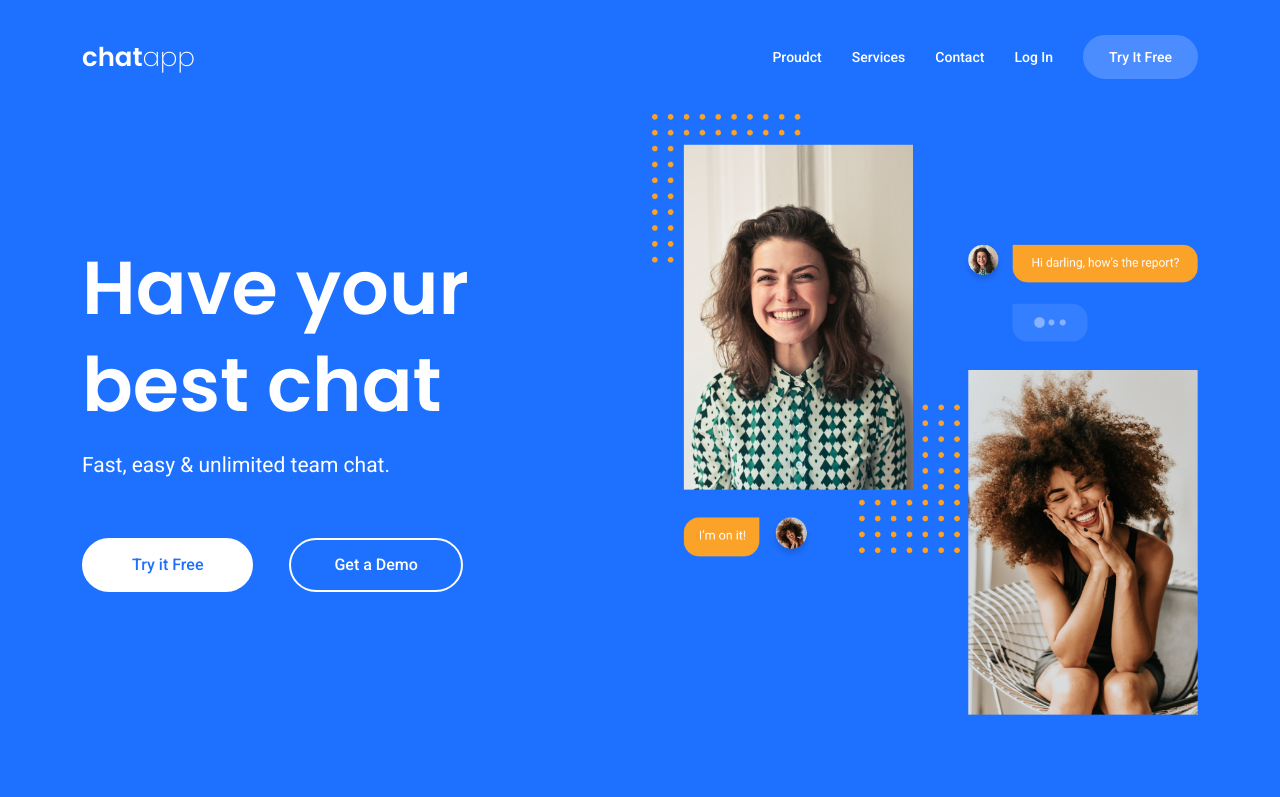
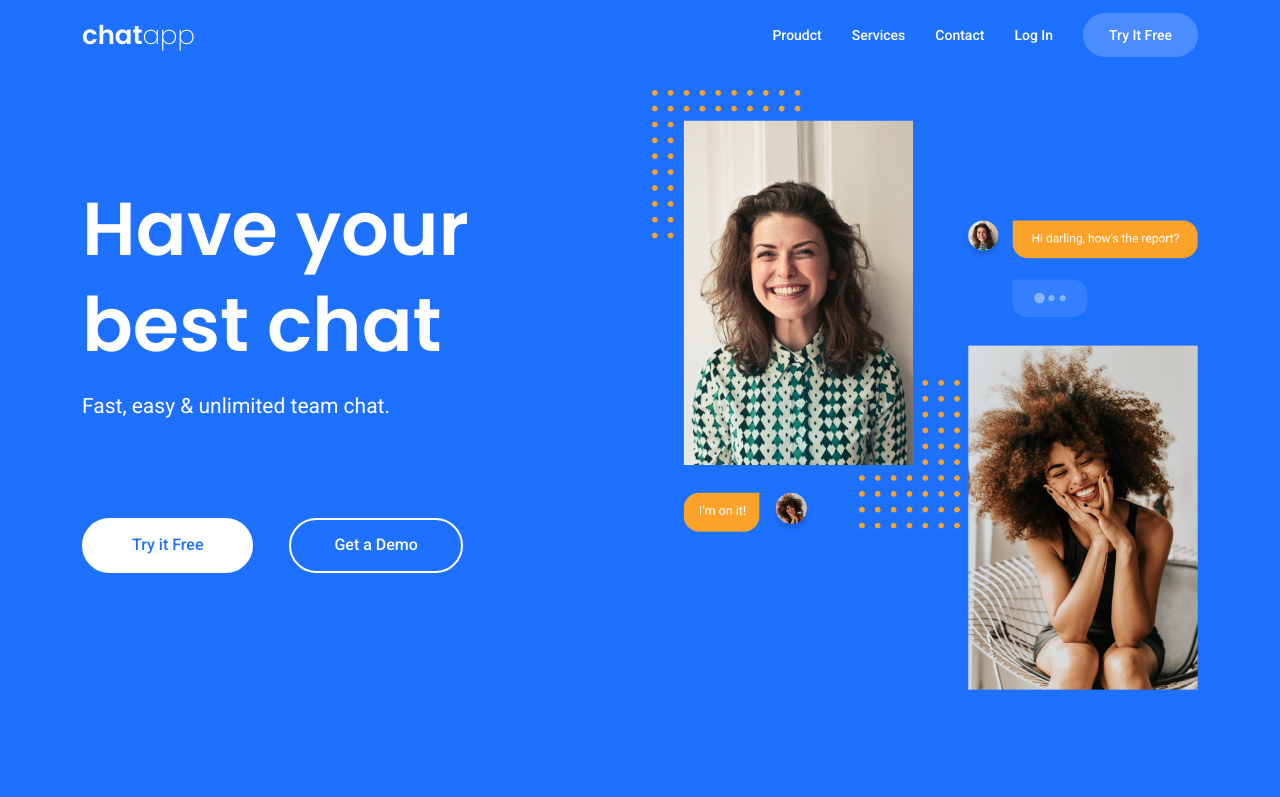
Before and after one commit to nupurbishnoi549/chat-app, a plain HTML site: page index.html in a window 1280 px wide. Shown: the top 797 px of the page. Drawn offline with Linux system fonts and the light colour scheme.

Commit message:
chat app

```diff
--- a/assets/css/style.css
+++ b/assets/css/style.css
@@ -21,6 +21,18 @@
     flex-direction: column;
 }
 
+.menu {
+    top: 0;
+    left: 0;
+    width: 100%;
+    height: 50px;
+    display: flex;
+    align-items: center;
+    z-index: 4;
+    position: fixed;
+    background-color: #1E71FF
+}
+
 .bg-color {
     background-color: #1E71FF
 }
@@ -33,23 +45,12 @@
     text-align: left;
     color: #FFFFFF;
 }
+
 .fontw-200 {
     font-weight: 200;
 }
 
-.min-vh-100 {
-    min-height: 100vh;
-}
 
-.justify-content-between {
-    justify-content: space-between;
-}
-.justify-content-center {
-    justify-content: center;
-}
-.gap-30 {
-    gap: 30px;
-}
 .row {
     display: flex;
     flex-direction: row;
@@ -57,7 +58,30 @@
     margin-left: -12px;
     margin-right: -12px;
 }
+/*---------------------------------gap class-----------------------------------*/
+.gap-30 {
+    gap: 30px;
+}
 
+.gap-36 {
+    gap: 36px;
+}
+
+/*---------------------------------gap class-----------------------------------*/
+/*---------------------------------margin class-----------------------------------*/
+
+.mt-100{
+    margin-top: 90px;
+}
+.mb-40 {
+    margin-bottom: 40px;
+}
+
+.mb-50 {
+    margin-bottom: 50px;
+}
+/*---------------------------------margin class-----------------------------------*/
+/*---------------------------------common classes-----------------------------------*/
 .d-flex {
     display: flex;
 }
@@ -74,11 +98,29 @@
     height: 100%;
 }
 
+.min-vh-100 {
+    min-height: 100vh;
+}
+
+.justify-content-between {
+    justify-content: space-between;
+}
+
+.justify-content-center {
+    justify-content: center;
+}
+/*---------------------------------common classes-----------------------------------*/
+/*--------------------------------padding-----------------------------------*/
 .py-35 {
     padding-top: 35px;
     padding-bottom: 35px;
 }
 
+.py-30 {
+    padding-top: 30px;
+    padding-bottom: 30px;
+}
+/*---------------------------------padding----------------------------------*/
 .product {
     font-family: 'Roboto', sans-serif;
     font-size: 14px;
@@ -102,6 +144,7 @@
     cursor: pointer;
 
 }
+
 .btn1 {
     border-radius: 60px;
     border: 2px solid #FFFFFF;
@@ -115,6 +158,8 @@
     color: #1E71FF;
     cursor: pointer;
     white-space: nowrap;
+    margin-bottom: 10px;
+
 }
 
 .heading {
@@ -125,6 +170,8 @@
     text-align: left;
     color: #FFFFFF;
     margin-bottom: 20px;
+    margin-top: 80px;
+
 }
 
 .page {
@@ -134,6 +181,7 @@
     line-height: 24.61px;
     text-align: left;
     color: #FFFFFF;
+    margin-bottom: 40px;
     padding-bottom: 60px;
 }
 
@@ -150,11 +198,10 @@
     text-align: center;
     cursor: pointer;
     white-space: nowrap;
+    margin-bottom: 10px;
+
 }
 
-.gap-36 {
-    gap: 36px;
-}
 
 .col-12 {
     width: 100%;
@@ -164,7 +211,7 @@
 
 .team {
     font-family: 'Poppins', sans-serif;
-    font-size: 20px;
+    font-size: 45px;
     font-weight: 500;
     line-height: 57.78px;
     text-align: center;
@@ -181,6 +228,7 @@
     color: #2B353EB2;
     padding-top: 30px;
     padding-bottom: 60px;
+
 
 }
 
@@ -220,8 +268,10 @@
     text-align: center;
     padding: 14px 45px;
     cursor: pointer;
+    white-space: nowrap;
 }
-.btn3:hover{
+
+.btn3:hover {
     background-color: #FFFFFF;
     color: #1E71FF;
 }
@@ -238,12 +288,12 @@
     text-align: center;
     padding: 14px 40px;
     cursor: pointer;
+    white-space: nowrap;
 }
 
 .pt-30 {
     padding-top: 30px;
 }
-
 .heading4 {
     font-family: 'Poppins', sans-serif;
     font-size: 26px;
@@ -267,6 +317,7 @@
     margin-top: 18px;
 }
 
+
 .min-vh-50 {
     min-height: 50vh;
 }
@@ -275,7 +326,7 @@
     width: 167px;
     height: 2px;
     background: #CCD5E2;
-    margin-top: 90px;
+    margin-top: 40px;
     margin-bottom: 42px;
 }
 
@@ -287,13 +338,20 @@
     text-align: left;
     color: #2B353EB2;
     margin-left: 25px;
+
+}
+
+.pb-35 {
+    padding-bottom: 35px;
 }
 
 .fw-700 {
     font-weight: 700;
 }
 
-.py-30 {
+
+
+.card1 {
     padding-top: 30px;
     padding-bottom: 30px;
 }
@@ -360,21 +418,8 @@
         font-size: 45px;
     }
 
-
     .col-md-4 {
         width: 33.33%;
-        padding-left: 12px;
-        padding-right: 12px;
-    }
-
-    .col-lg-5 {
-        width: 41.66%;
-        padding-left: 12px;
-        padding-right: 12px;
-    }
-
-    .col-lg-6 {
-        width: 50%;
         padding-left: 12px;
         padding-right: 12px;
     }
@@ -403,6 +448,17 @@
         padding-right: 12px;
     }
 
+    .col-lg-5 {
+        width: 41.66%;
+        padding-left: 12px;
+        padding-right: 12px;
+    }
+
+    .col-lg-6 {
+        width: 50%;
+        padding-left: 12px;
+        padding-right: 12px;
+    }
 
     .w-100 {
         width: 100%;
--- a/index.html
+++ b/index.html
@@ -11,7 +11,8 @@
 <body>
 <!------------------------------------Section1---------------------------------------------->
     <section class="min-vh-100 d-flex align-items-center flex-column bg-color">
-        <nav class="container w-100 py-35">
+        <nav class="menu py-35">
+            <div class="container w-100 ">
             <div class="d-flex align-items-center justify-content-between">
                 <h2 class="app">chat<span class="fontw-200">app</span></h2>
                 <label for="menubar">
@@ -27,12 +28,12 @@
                     <li><a href="#" class="product">Log In</a></li>
                     <li><button class="btn">Try It Free</button></li>
                 </ul>
-
+            </div>
             </div>
         </nav>
         <div class="container">
-            <div class="row justify-content-between align-items-center">
-                <div class="col-lg-5 col-12 justify-content-center">
+            <div class="row justify-content-between align-items-center ">
+                <div class="col-lg-5 col-12 justify-content-center mb-50">
                     <h2 class="heading">Have your best chat</h2>
                     <p class="page">Fast, easy & unlimited team chat.</p>
                     <div class="gap-36 d-flex form">
@@ -40,9 +41,9 @@
                         <button class="btn2">Get a Demo</button>
                     </div>
                 </div>
-                <div class="col-lg-6 col-12 mt-40">
+                <div class="col-lg-6 col-12  mt-100">
                     <div class="card">
-                        <img src="./assets/images/image.png" alt="image" class="w-100">
+                        <img src="./assets/images/image.png" alt="image" class="w-100 mb-40">
                     </div>
                 </div>
             </div>
@@ -82,7 +83,7 @@
                     </div>
                     <p class="line"></p>
                     <div class="d-flex">
-                        <img src="./assets/images/svg/star.svg" alt="stars">
+                        <img src="./assets/images/svg/star.svg" alt="stars" class="pb-35">
                         <p class="chatapp"><span class="fw-700">5,200 businesses</span>use ChatApp and they rate it as
                             <span class="fw-700">5-stars.</span>
                         </p>
@@ -143,7 +144,6 @@
   </footer>
     <!------------------------------------Footer section over---------------------------------------------->
 
-
 </body>
 
 </html>
```
Also changed, not shown: 1 other file. Lines whose indentation alone changed are shown as unchanged.
